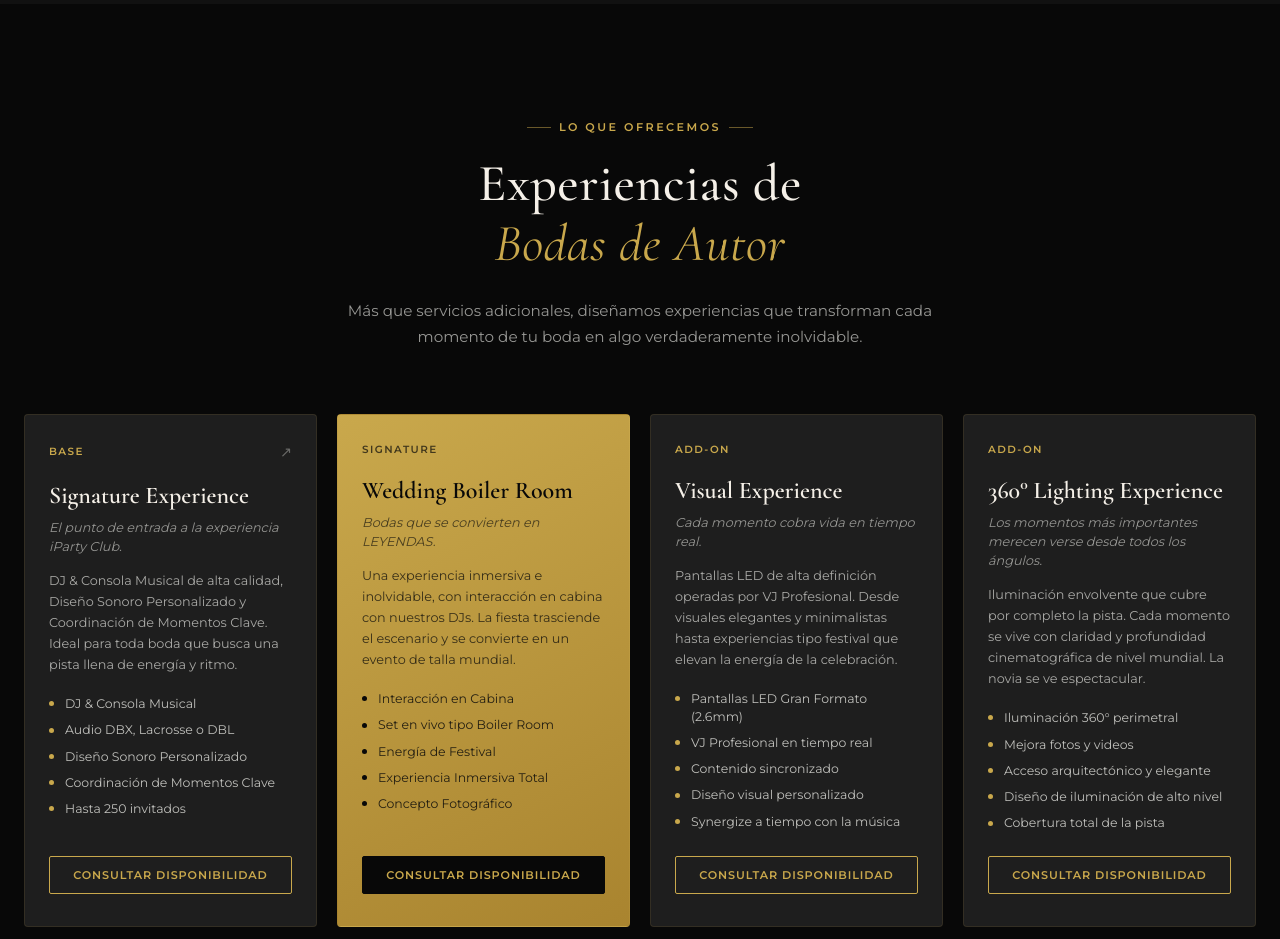
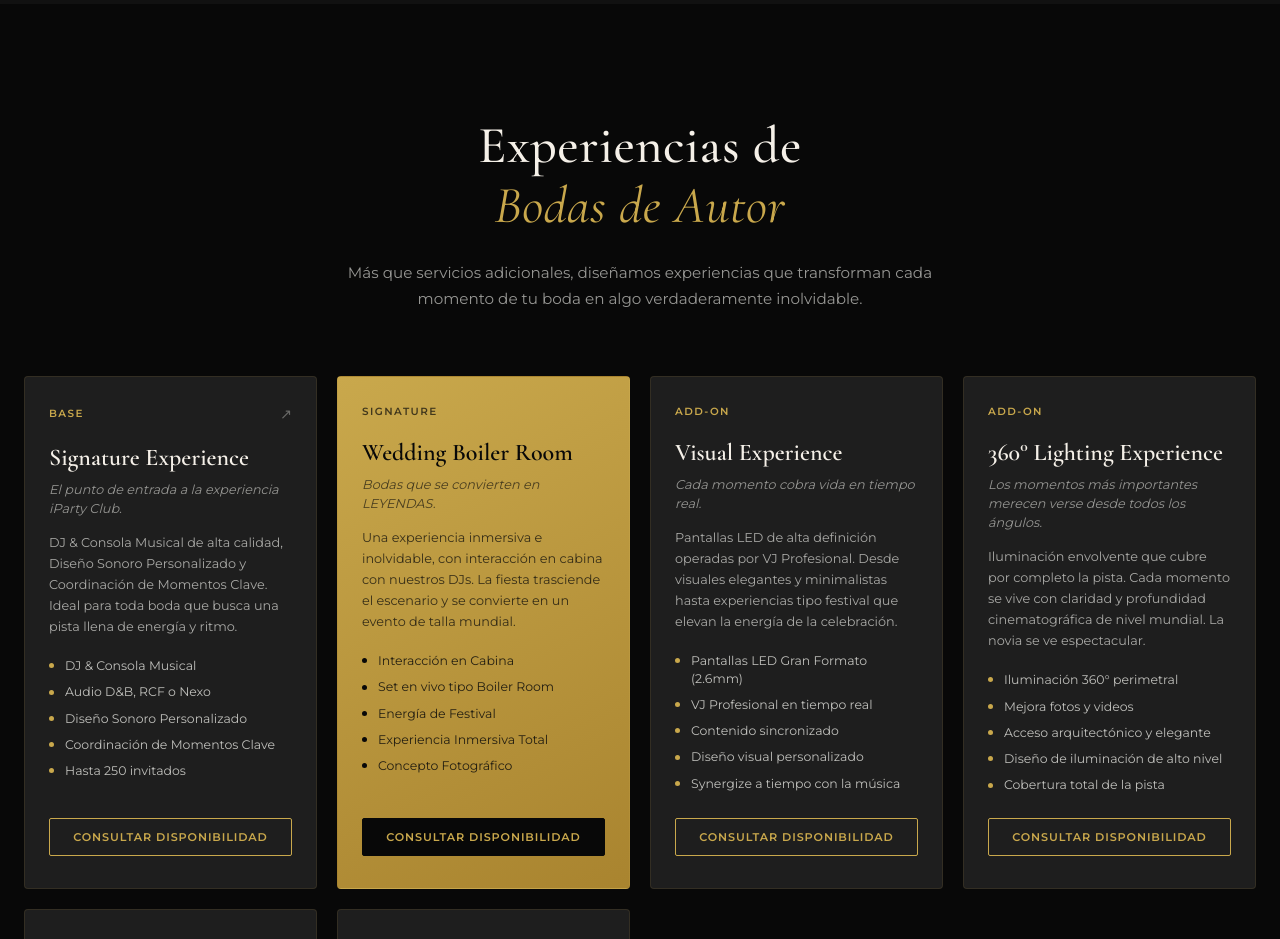
Before and after one commit to ipartydjs/iPartyDjs-web, a React (Vite) app: page / in a window 1280 px wide. Shown: the part 1860-2799 px from the top of the page. Built offline with nearby package versions, Linux system fonts and the light colour scheme.

Commit message:
cambio en el titulo

```diff
--- a/src/sections/WeddingExperiences.css
+++ b/src/sections/WeddingExperiences.css
@@ -18,7 +18,7 @@
   margin: 0 auto 4rem;
 }
 
-.we-header__eyebrow {
+/* .we-header__eyebrow {
   display: inline-block;
   font-family: 'Montserrat', sans-serif;
   font-size: 0.7rem;
@@ -28,7 +28,7 @@
   color: var(--gold, #c9a14a);
   margin-bottom: 1.25rem;
   position: relative;
-}
+} */
 
 .we-header__eyebrow::before,
 .we-header__eyebrow::after {
--- a/src/sections/WeddingExperiences.tsx
+++ b/src/sections/WeddingExperiences.tsx
@@ -26,7 +26,7 @@ const cards: ExperienceCard[] = [
       'DJ & Consola Musical de alta calidad, Diseño Sonoro Personalizado y Coordinación de Momentos Clave. Ideal para toda boda que busca una pista llena de energía y ritmo.',
     features: [
       'DJ & Consola Musical',
-      'Audio DBX, Lacrosse o DBL',
+      'Audio D&B, RCF o Nexo',
       'Diseño Sonoro Personalizado',
       'Coordinación de Momentos Clave',
       'Hasta 250 invitados',
@@ -178,7 +178,6 @@ export default function WeddingExperiences() {
           animate={headerInView ? { opacity: 1, y: 0 } : {}}
           transition={{ duration: 0.7, ease: [0.22, 1, 0.36, 1] }}
         >
-          <span className="we-header__eyebrow">Lo que ofrecemos</span>
           <h2 className="we-header__title">
             Experiencias de
             <br />
```
Also changed, not shown: 1 other file (tests, documents, lock files or other folders).
